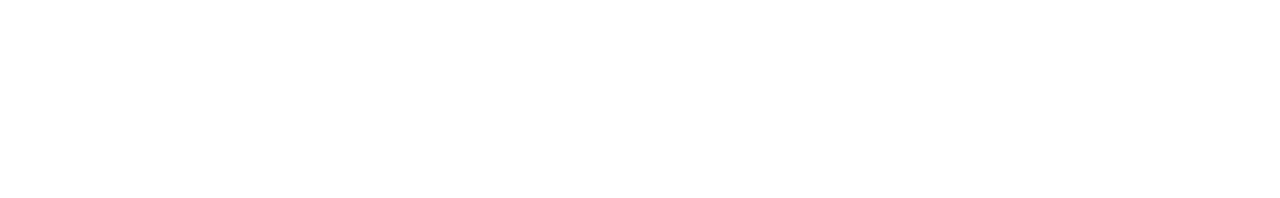
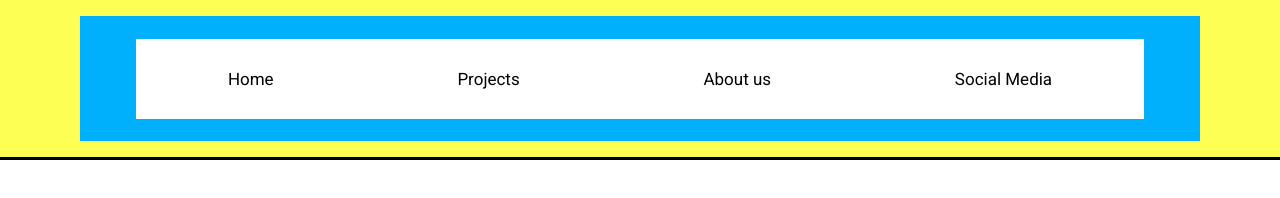
Before and after one commit to STheGinger/Personal-Portfolio, a plain HTML site: page index.html in a window 1280 px wide. Drawn offline with Linux system fonts and the light colour scheme.

Commit message:
Update header styling and structure (Rough outline)
- Modified header styles in styles.css
- Updated header structure in index.html

```diff
--- a/index.html
+++ b/index.html
@@ -25,10 +25,24 @@
     </head>
 
     <body>
+
         <!-- Header -->
+        <header id="header">
+            <div id="header_div">
+                <nav id="header_navigation">
+                    <ul id="navigation_list">
+                        <li class="nav_li"><p class="nav_p"><a class="nav_a" href="#home">Home</a></p></li>
+                        <li class="nav_li"><p class="nav_p"><a class="nav_a" href="#projects">Projects</a></p></li>
+                        <li class="nav_li"><p class="nav_p"><a class="nav_a" href="#about_us">About us</a></p></li>
+                        <li class="nav_li"><p class="nav_p"><a class="nav_a" href="#social_media">Social Media</a></p></li>
+                    </ul>
+                </nav>
+            </div>
+        </header>
 
         <!-- Main -->
 
+        <section id="home" class="section"></section>
         <section id="projects" class="section"></section>
         <section id="about_us" class="section"></section>
         <section id="social_media" class="section"></section>
--- a/styles.css
+++ b/styles.css
@@ -1,3 +1,8 @@
+:root {
+    --test_color_1: #FDFF54;
+    --test_color_2: #00B0FC;
+}
+
 * {
     margin: 0;
     padding: 0;
@@ -9,3 +14,55 @@ html {
     font-family: 'Roboto', sans-serif;
     font-size: 16px;
 }
+
+/* Header Styling */
+
+#header {
+    position: fixed;
+    display: flex;
+    height: 10rem;
+    background-color: var(--test_color_1);
+    width: 100%;
+    align-items: center;
+    justify-content: center;
+    border-bottom: 3px solid black;
+}
+
+#header_div {
+    display: flex;
+    height: auto;
+    align-items: center;
+    justify-content: center;
+    margin: 16px;
+    height: 80%;
+    width: 70rem;
+    background-color: var(--test_color_2);
+}
+
+
+#header_navigation {
+    width: 90%;
+}
+
+#navigation_list {
+    display: flex;
+    list-style: none;
+    justify-content: space-around;
+    width: 100%;
+}
+
+.nav_li {
+    padding: 10px;
+    margin: 20px;
+}
+
+.nav_p {
+    font-size: 17px;
+}
+
+.nav_a {
+    color: black;
+    text-decoration: none;
+}
+
+/* Main Styling */
```
